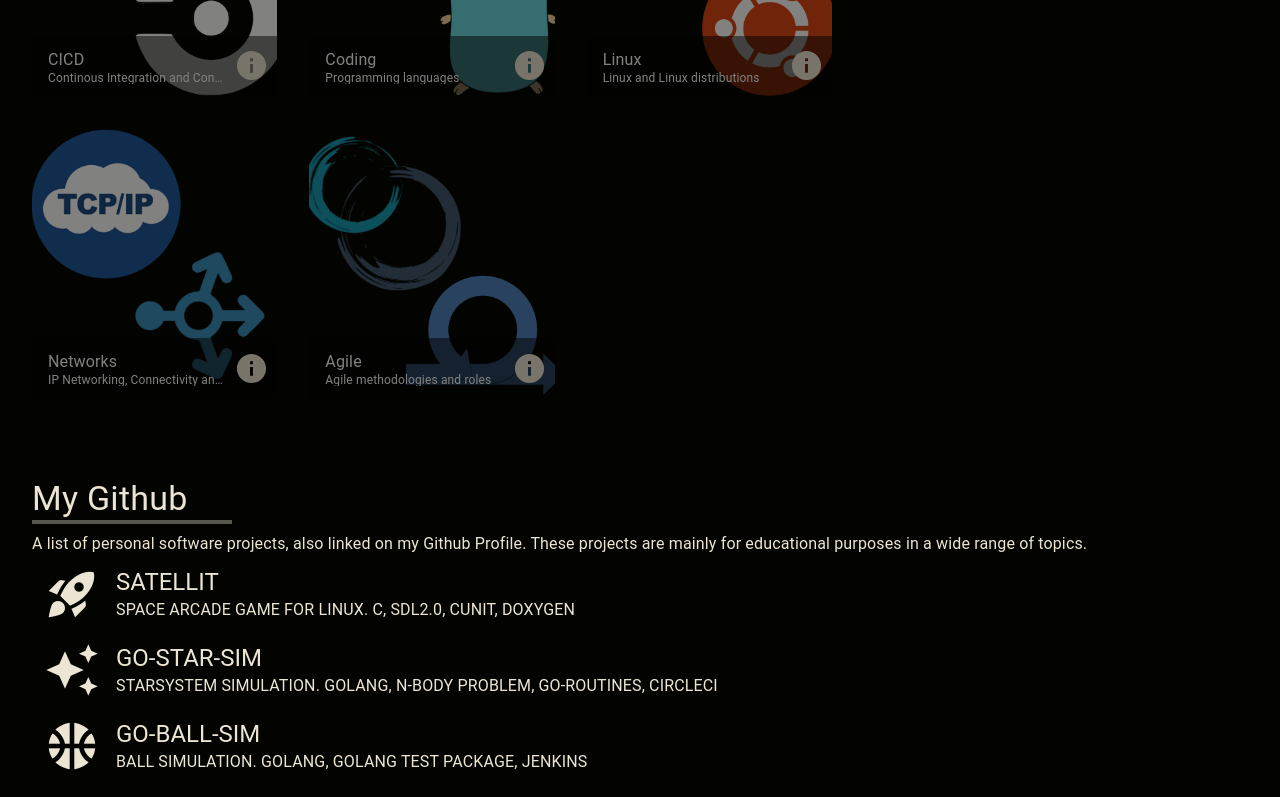
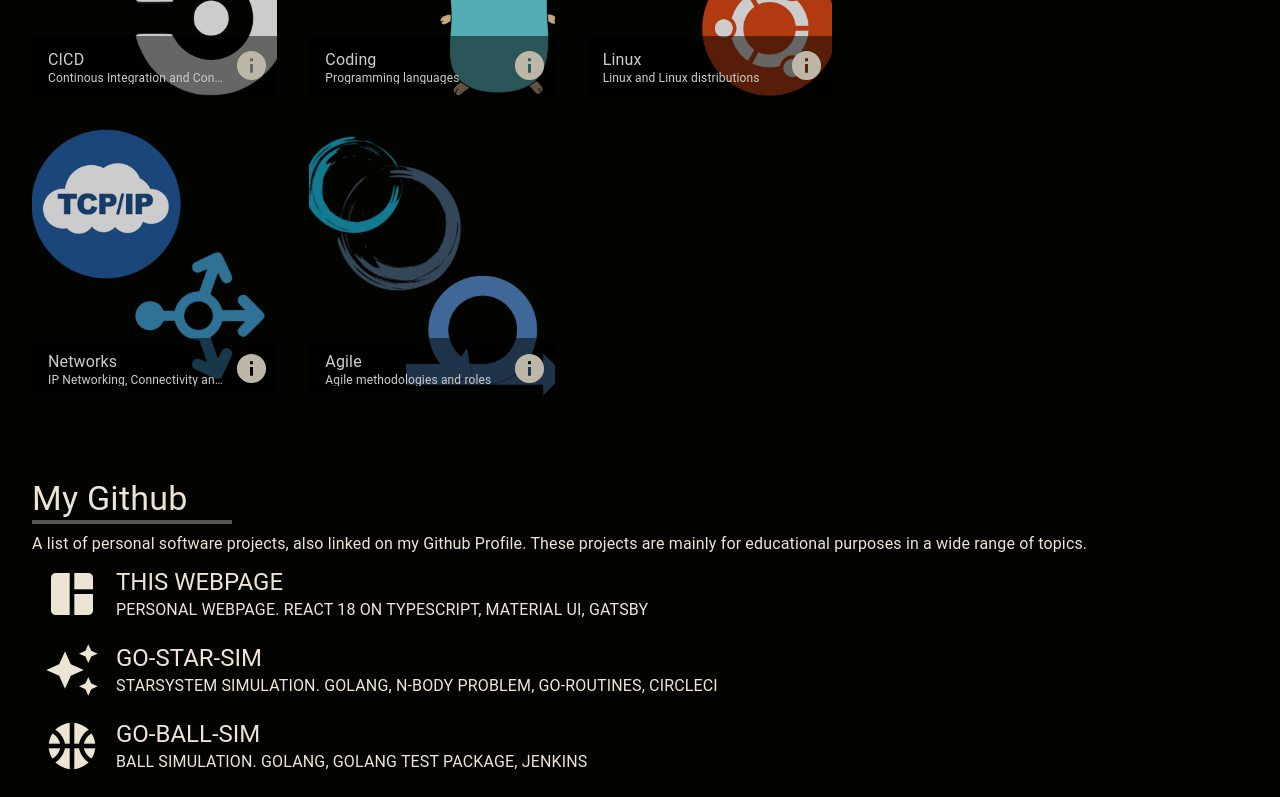
Before and after one commit to andersmarkendahl/andersmarkendahl.github.io, a React app: page / in a window 1280 px wide. Shown: the part 880-1677 px from the top of the page. Built offline with nearby package versions, Linux system fonts and the light colour scheme.

Commit message:
Added webpage itself as project

```diff
--- a/src/sections/Github.tsx
+++ b/src/sections/Github.tsx
@@ -10,13 +10,16 @@ import { SectionHeader } from '../components/SectionHeader';
 const GithubList = () => {
   const githubData: ProjectItemProps[] = [
     {
-      icon: 'rocket_launch', title: 'Satellit', description: 'Space arcade game for Linux. C, SDL2.0, CUnit, DoxyGen', link: 'https://github.com/andersmarkendahl/satellit',
+      icon: 'space_dashboard_icon', title: 'This webpage', description: 'Personal webpage. React 18 on typescript, Material UI, Gatsby', link: 'https://github.com/andersmarkendahl/andersmarkendahl.github.io',
     },
     {
       icon: 'auto_awesome', title: 'Go-Star-Sim', description: 'Starsystem simulation. Golang, N-body problem, go-routines, CircleCI', link: 'https://github.com/andersmarkendahl/go-star-sim ',
     },
     {
       icon: 'sports_basketball', title: 'Go-Ball-Sim', description: 'Ball simulation. Golang, Golang test package, Jenkins', link: 'https://github.com/andersmarkendahl/go-ball-sim',
+    },
+    {
+      icon: 'rocket_launch', title: 'Satellit', description: 'Space arcade game for Linux. C, SDL2.0, CUnit, DoxyGen', link: 'https://github.com/andersmarkendahl/satellit',
     },
   ];
   return (
--- a/src/sections/Skills.tsx
+++ b/src/sections/Skills.tsx
@@ -46,11 +46,12 @@ const skillsData = [
 const SkillList = () => (
   <ImageList sx={{ width: 800, height: 600 }} cols={3} gap={32}>
     {skillsData.map((item) => (
-      <ImageListItem sx={{ opacity: 0.5 }} key={item.title}>
+      <ImageListItem sx={{ opacity: 0.8 }} key={item.title}>
         <img
           src={item.img}
           alt={item.title}
           loading="lazy"
+
         />
         <ImageListItemBar
           title={item.title}
```
